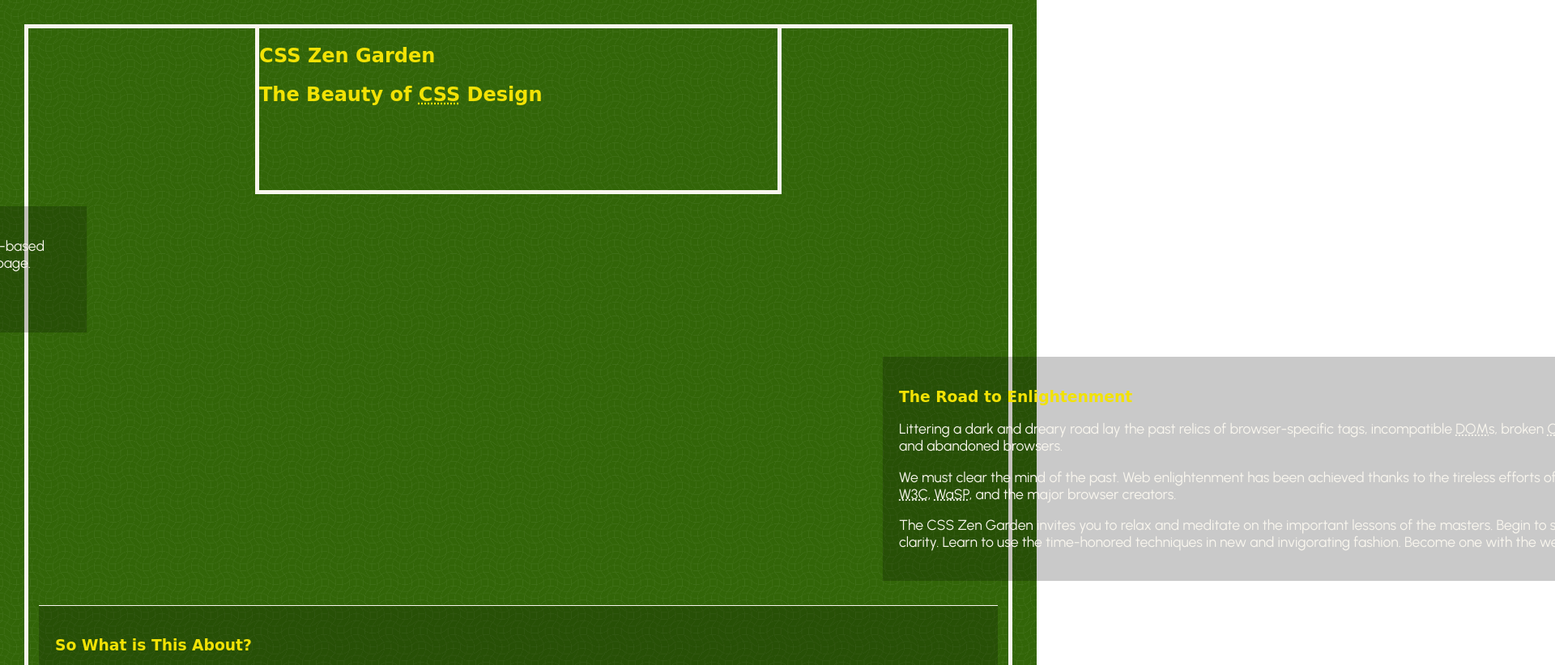
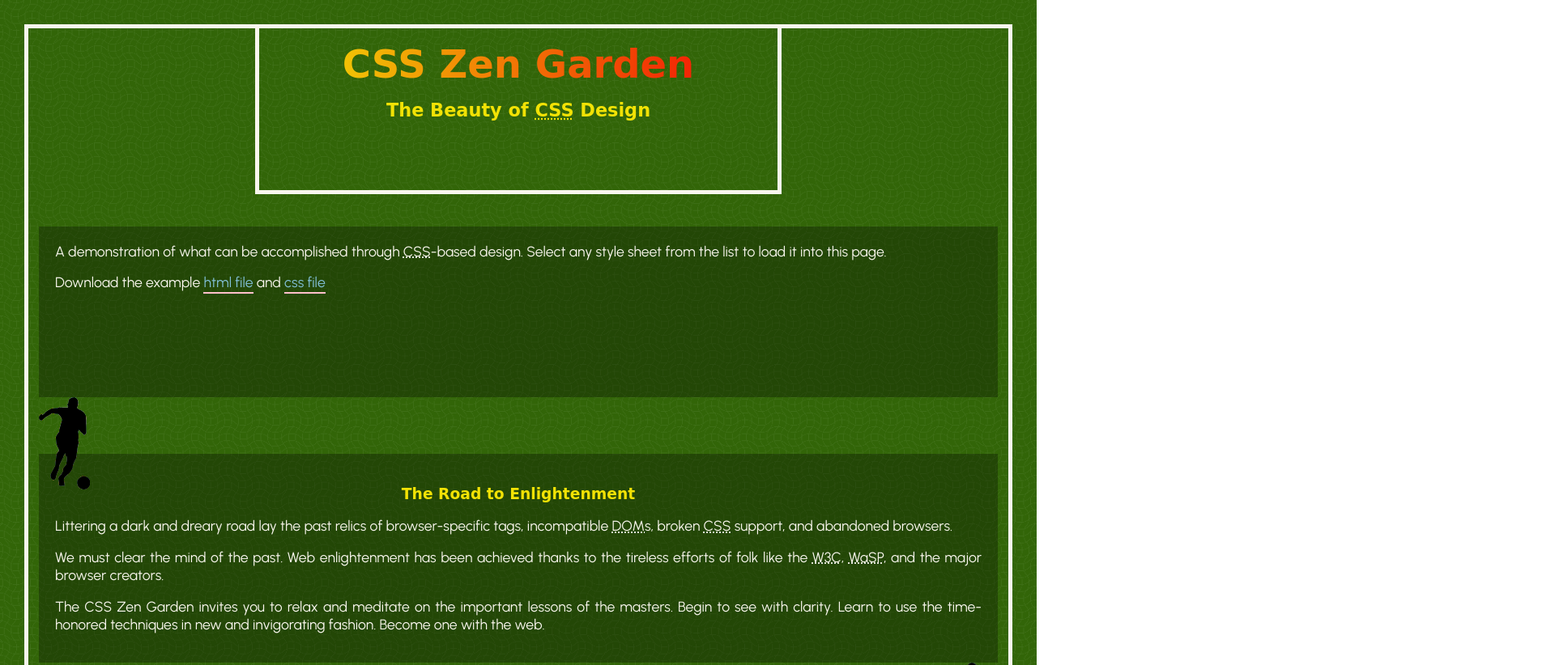
Before and after one commit to ionyRojas/BYUI-CSS-Zen-Garden, a website: page index.html in a window 1280 px wide. Shown: the top 822 px of the page at 81% size, 1920 px wide, since content can reach past the window. Drawn offline with Linux system fonts and the light colour scheme; a web font is replaced by a local one.

Commit message:
add styles

```diff
--- a/assets/_molecules.scss
+++ b/assets/_molecules.scss
@@ -1,37 +1,72 @@
 @use "variables" as *;
-
+@use "atoms";
 
 div[role="article"] {
-  background: rgb(0 0 0 / 21%);
+  background: rgb(0 0 0 / 30%);
   padding: 20px;
-  margin: 30px 0;
+  margin: 70px 0;
   position: relative;
   z-index: 2;
+  text-align: justify;
+
+  h3 {
+    text-align: center;
+  }
+
+  p {
+    margin-bottom: 1rem;
+    line-height: 1.4rem;
+  }
 }
 
 .intro {
   div[role="article"] {
     &:first-of-type {
-      margin-top: 220px;
+      margin-top: 245px;
     }
   }
 }
 
+@mixin before-player {
+  content: "";
+    background: url("assets/player.svg");
+    top: 100%;
+    position: absolute;
+    background-size: 101%;
+    height: 131px;
+    width: 63px;
+    background-repeat: no-repeat;
+}
+
 .summary {
-  transform: translate(-90%);
   transition: transform 2s;
-  width: 50%;
+  width: 100%;
+  text-align: justify;
 
   &:hover {
     transform: translate(0);
   }
+
+  &::before {
+    @include before-player();
+    left: 0;
+  }
+
+  @include atoms.tablet-and-up {
+    height: 211px;
+    width: 113px;
+    width: 100%;
+  }
 }
 
 .preamble{
-  width: 50%;
-  transform: translate(110%);
   transition: transform 2s;
-  width: 80%;
+
+  &::before {
+    @include before-player();
+    right: 0;
+    transform: rotate3d(1, -11, 1, -180deg);
+  }
 
   &:hover {
     transform: translate(0);
@@ -39,33 +74,47 @@
 }
 
 .explanation{
-  line-height: 1.3em;
-  animation: line 6s linear;
-  border-block: 1px solid #F9F6EE;
-  animation: move-border 5s linear infinite;
+  &::before {
+    @include before-player();
+    left: 0;
+  }
+//   line-height: 1.3em;
+//   animation: line 6s linear;
+//   border-block: 1px solid #F9F6EE;
+//   animation: move-border 5s linear infinite;
 
-  @keyframes line {
-    50%{ line-height: 3em;}
-  }
+//   @keyframes line {
+//     50%{ line-height: 3em;}
+//   }
 
-  @keyframes move-border {
-    50%{ border-block: 15px solid #F20505;}
-}
+//   @keyframes move-border {
+//     50%{ border-block: 15px solid #F20505;}
+// }
 }
 
 .participation{
-  border-block: 1px solid #013440;
-  animation: move-border-one 5s linear infinite;
+  &::before {
+    @include before-player();
+    right: 0;
+    transform: rotate3d(1, -11, 1, -180deg);
+  }
+  // border-block: 1px solid #013440;
+  // animation: move-border-one 5s linear infinite;
 
-  @keyframes move-border-one {
-      50%{ border-block: 15px solid #82C0D9;}
-  }
+  // @keyframes move-border-one {
+  //     50%{ border-block: 15px solid #82C0D9;}
+  // }
 }
 
 .benefits{
-  transform: translate(-90%);
-  transition: transform 2s;
-  width: 50%;
+  // transform: translate(-90%);
+  // transition: transform 2s;
+  // width: 50%;
+
+  &::before {
+    @include before-player();
+    left: 0;
+  }
 
   &:hover {
     transform: translate(0);
@@ -73,10 +122,16 @@
 }
 
 .requirements{
-  width: 50%;
-  transform: translate(110%);
-  transition: transform 2s;
-  width: 80%;
+  // width: 50%;
+  // transform: translate(110%);
+  // transition: transform 2s;
+  // width: 80%;
+
+  &::before {
+    @include before-player();
+    right: 0;
+    transform: rotate3d(1, -11, 1, -180deg);
+  }
 
   &:hover {
     transform: translate(0);
--- a/assets/_organisms.scss
+++ b/assets/_organisms.scss
@@ -1,4 +1,5 @@
 @use "variables" as *;
+@use "atoms";
 
 nav {
   ul {
@@ -7,3 +8,47 @@
     padding: 0;
   }
 }
+
+header {
+  overflow: hidden;
+
+  h1 {
+    font-size: 1.8rem;
+    text-align: center;
+    background: #F2E205;
+    background: linear-gradient(to right, #F2E205 0%, #F20505 100%);
+    -webkit-background-clip: text;
+    -webkit-text-fill-color: transparent;
+    animation: slide-down 1s;
+    margin: 0.5rem;
+
+    @include atoms.tablet-and-up {
+      margin: 1rem;
+      font-size: 3rem;
+    }
+  }
+
+  h2 {
+    font-size: 1.4rem;
+    text-align: center;
+    animation: slide-up 1s ;
+  }
+}
+
+@keyframes slide-down {
+  from {
+    transform: translateY(-100%);
+  }
+  to {
+    transform: translateY(0);
+  }
+}
+
+@keyframes slide-up {
+  from {
+    transform: translateY(100%);
+  }
+  to {
+    transform: translateY(0);
+  }
+}
--- a/style.scss
+++ b/style.scss
@@ -5,6 +5,10 @@
 
 * {
   box-sizing: border-box;
+}
+
+h1 ,h2 ,p , span {
+  margin: 0;
 }
 
 body {
@@ -23,10 +27,10 @@
   background: $primary;
   background: $background-primary;
   background-size: calc(40px/4.667) 40px,40px calc(40px/4.667);
-
-  padding: 35px 48px;
+  padding: 35px 30px;
   outline: 5px solid $secondary;
   outline-offset: -35px;
+
   &::before {
     content: '';
     position: absolute;
@@ -51,6 +55,10 @@
     height: 5px;
     background: $secondary;
   }
+
+  @include atoms.tablet-and-up {
+    padding: 35px 48px;
+  }
 }
 
 header {
```
Also changed, not shown: assets/player.svg (added), assets/soccer-player.png (added), style.css, 1 other file.
